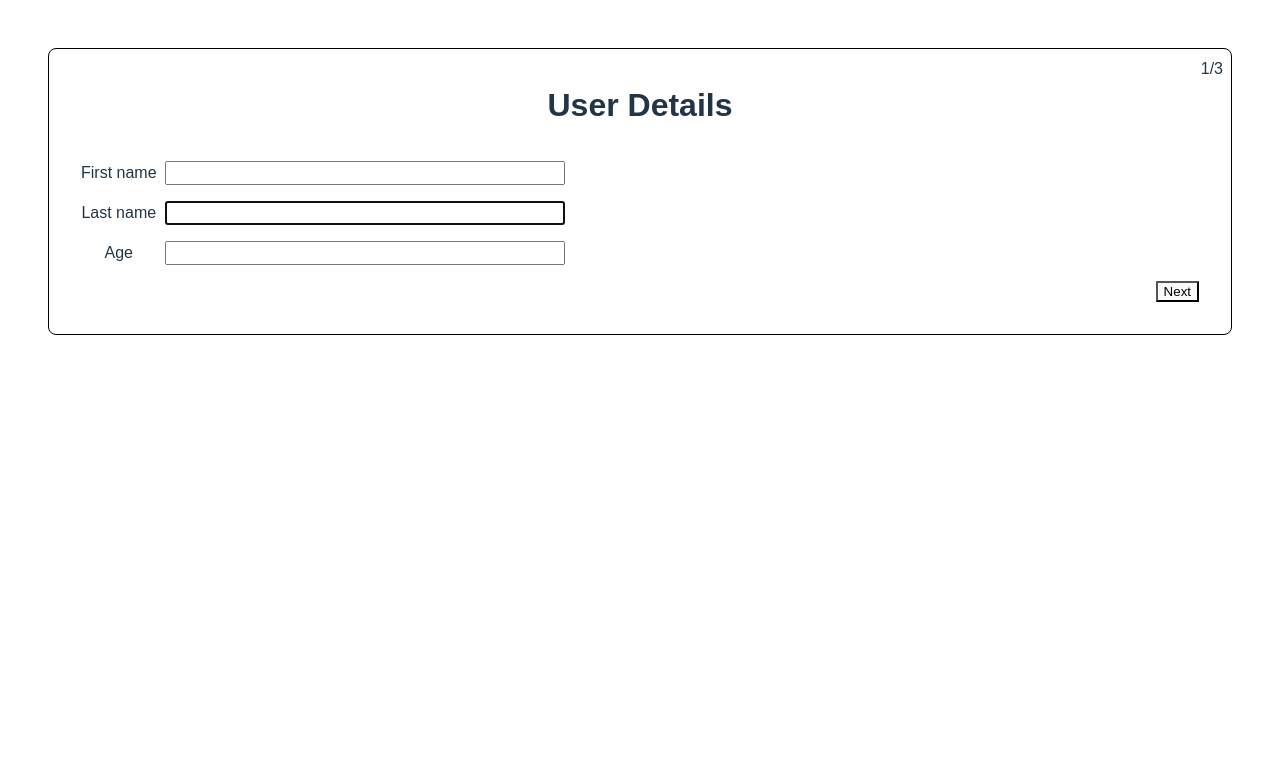
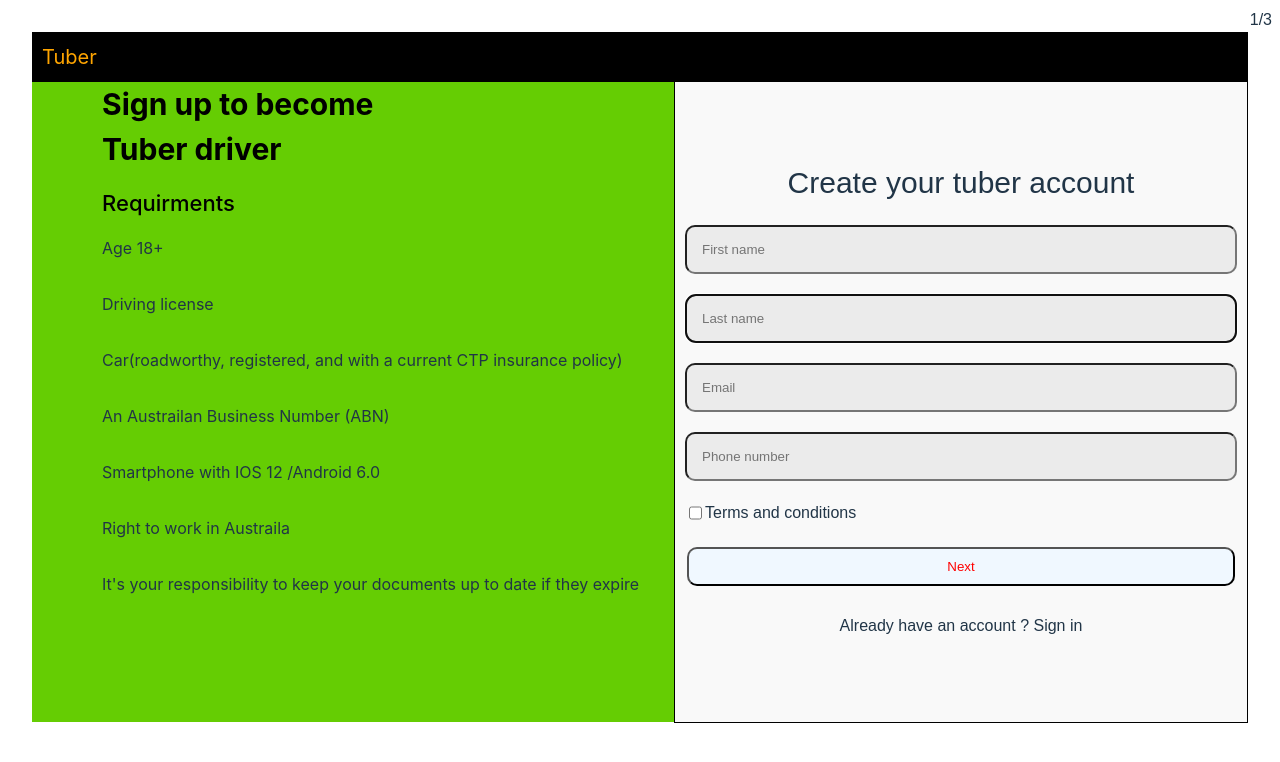
Before and after one commit to mithiladilshan9977/tuber-react, a React (Vite) app: page / in a window 1280 px wide. Shown: the top 762 px of the page. Built offline with nearby package versions, Linux system fonts and the light colour scheme.

Commit message:
created UI 1 phase

```diff
--- a/index.html
+++ b/index.html
@@ -10,4 +10,5 @@
     <div id="root"></div>
     <script type="module" src="/src/main.tsx"></script>
   </body>
+  <!-- npm run dev -->
 </html>
--- a/src/AccountForm.tsx
+++ b/src/AccountForm.tsx
@@ -1,8 +1,8 @@
-import { FormWrapper } from "./FormWrapper";
+
 
 export function AccountForm(){
     return (
-        <FormWrapper title="Account details">
+        < >
 
 
        <label>Email name</label>
@@ -10,6 +10,6 @@ export function AccountForm(){
 
         <label>Password name</label>
         <input  autoFocus required type="text" />
-        </FormWrapper>
+        </>
     )
 }
--- a/src/AddressForm.tsx
+++ b/src/AddressForm.tsx
@@ -1,17 +1,27 @@
-import { FormWrapper } from "./FormWrapper";
 
 export function AddressForm(){
     return (
-        <FormWrapper title="Address">
-        <label>Street name</label>
-        <input  autoFocus required type="text" />
+        < >
 
-        <label>City name</label>
-        <input  autoFocus required type="text" />
+        <input  autoFocus required type="date" placeholder="Date of birth" className="inputfields"/>
 
-        <label>Zip</label>
-        <input  autoFocus required type="text" />
 
-        </FormWrapper>
+        <input  autoFocus required type="text" placeholder="Driver license No" className="inputfields"/>
+
+
+         <select name="" id="" className="inputfields">
+
+            <option value="">City you'll drive in</option>
+            <option value="">Sri lanka</option>
+            <option value="">India</option>
+            <option value="">Sri lanka</option>
+            <option value="">Sri lanka</option>
+         </select>
+          <p>Create password</p>
+         <input type="password" placeholder="Password" className="inputfields"/>
+         <input type="password" placeholder="Confirm password" className="inputfields"/>
+
+
+        </>
     )
 }
--- a/src/App.tsx
+++ b/src/App.tsx
@@ -16,36 +16,129 @@ function App() {
 
 
 
-  return   <div style={{
-    position:"relative",
-    background:"white",
-    border:"1px solid black",
-    padding:"2rem",
-    margin:"1rem",
-    borderRadius:".5rem",
-    fontFamily:"Arial"
-  }}>
-    <form action="">
-      <div style={{
-        position:"absolute",
-        top:".5rem",
-        right:".5rem"
-      }}>
-            {currentStepIndex + 1}/{steps.length}
+  return  (
+    <div className="page-container">
+      <div className="tuberheadingdiv">
+          <span className="nametuber">Tuber</span>
+        </div>
+      <div className="mainholder">
+
+
+        <div className="left-side">
+       <span className='spantags'>Sign up to become</span>
+       <span className='spantags'>Tuber driver</span>
+
+       <span className='requiremntsspan'>Requirments</span>
+    <div className='infoholder'>
+    <p>Age 18+</p>
+        <p>Driving license</p>
+        <p>Car(roadworthy, registered, and with a current CTP insurance policy)</p>
+        <p>An Austrailan Business Number (ABN)</p>
+        <p>Smartphone with IOS 12 /Android 6.0</p>
+        <p>Right to work in Austraila</p>
+        <p>It's your responsibility to keep your documents up to date if they expire</p>
+    </div>
+
       </div>
-      {step}
-      <div style={{
-        marginTop:"1rem",
-        display:"flex",
-        gap:".5rem",
-        justifyContent:"flex-end"
-      }}>
-        {!isFirstStep && <button  type='submit' onClick={back}>Back</button>}
-        <button type='button' onClick={next}>
-           {isLastStep ? "Finish" : "Next"}</button>
+
+        <div className="centered-div">
+          <form action="" className='formholder'>
+            <div
+              style={{
+                position: 'absolute',
+                top: '.5rem',
+                right: '.5rem'
+              }}
+            >
+              {currentStepIndex + 1}/{steps.length}
+            </div>
+            {step}
+            <div className='buttonholder'>
+              {!isFirstStep && <button type="submit" onClick={back}>Back</button>}
+              <button type="button"  className='nextbtn' onClick={next}>
+                {isLastStep ? 'Finish' : 'Next'}
+              </button>
+
+
+            </div>
+            <p>Already have an account ? Sign in</p>
+          </form>
+        </div>
       </div>
-    </form>
-  </div>
+    </div>
+  );
 }
 
 export default App
+
+
+
+
+
+
+
+
+
+
+
+
+
+
+
+
+
+
+
+
+
+
+// import { AccountForm } from './AccountForm'
+// import { AddressForm } from './AddressForm'
+// import './App.css'
+// import { UserForm } from './UserForm'
+// import { useMultistepForm } from './useMultistepForm'
+
+// function App() {
+
+//  const {steps,currentStepIndex,step,isFirstStep,back,next,isLastStep}=useMultistepForm( [
+
+//   <UserForm/> , <AddressForm/> ,<AccountForm/>
+
+// ])
+
+
+
+//   return   <div className="page-container">
+
+
+//     <div className='tuberheadingdiv'>
+//       <span className='nametuber'>Tuber</span>
+
+//       </div> <div className="centered-div">
+//     <form action="">
+//       <div style={{
+//         position:"absolute",
+//         top:".5rem",
+
+//         right:".5rem"
+//       }}>
+//             {currentStepIndex + 1}/{steps.length}
+//       </div>
+//       {step}
+//       <div style={{
+//         marginTop:"1rem",
+//         display:"flex",
+
+//         gap:".5rem",
+//         justifyContent:"flex-end"
+//       }}>
+//         {!isFirstStep && <button  type='submit' onClick={back}>Back</button>}
+//         <button type='button' onClick={next}>
+//            {isLastStep ? "Finish" : "Next"}</button>
+//       </div>
+//     </form>
+//   </div>
+//   </div>
+// }
+
+// export default App
--- a/src/FormWrapper.tsx
+++ b/src/FormWrapper.tsx
@@ -9,8 +9,25 @@ export function FormWrapper({title,children}:
 
         return (
             <>
-            <h1 style={{textAlign:"center", margin:0,marginBottom:"2rem"}}>{title}</h1>
-            <div style={{display:"grid",gap:"1rem .5rem" , justifyContent:"flex-start",gridTemplateColumns:"auto minmax(auto,400px)"}}>{children}</div>
+            <h1 >{title}</h1>
+            <div  >{children}</div>
             </>
         )
     }
+
+//     import { ReactNode } from "react"
+
+// type FormWrapperPops ={
+//     title:string
+//     children:ReactNode
+// }
+// export function FormWrapper({title,children}:
+//     FormWrapperPops){
+
+//         return (
+//             <>
+//             <h1 style={{textAlign:"center", margin:0,marginBottom:"2rem"}}>{title}</h1>
+//             <div style={{display:"grid",gap:"1rem .5rem" , justifyContent:"flex-start",gridTemplateColumns:"auto minmax(auto,400px)"}}>{children}</div>
+//             </>
+//         )
+//     }
--- a/src/UserForm.tsx
+++ b/src/UserForm.tsx
@@ -1,16 +1,40 @@
-import { FormWrapper } from "./FormWrapper";
 
 export function UserForm(){
     return (
-        <FormWrapper title="User Details">
-        <label>First name</label>
-        <input  autoFocus required type="text" />
+        < >
+         <span className="createaccounttitle">Create your tuber account</span>
+        <input  autoFocus required type="text" placeholder="First name" className="inputfields"/>
 
-        <label>Last name</label>
-        <input  autoFocus required type="text" />
 
-        <label>Age</label>
-        <input   min={1} required type="number" />
-        </FormWrapper>
+        <input  autoFocus required type="text" placeholder="Last name"  className="inputfields"/>
+
+
+        <input    required type="number" placeholder="Email" className="inputfields"/>
+
+        <input    required type="number" placeholder="Phone number" className="inputfields"/>
+           <div className="checkboxholder">
+           <input type="checkbox" name="" id="" className="checkbox" /> Terms and conditions
+           </div>
+
+
+        </>
    )
 }
+
+
+// import { FormWrapper } from "./FormWrapper";
+
+// export function UserForm(){
+//     return (
+//         <FormWrapper title="User Details">
+//         <label>First name</label>
+//         <input  autoFocus required type="text" />
+
+//         <label>Last name</label>
+//         <input  autoFocus required type="text" />
+
+//         <label>Age</label>
+//         <input   min={1} required type="number" />
+//         </FormWrapper>
+//    )
+// }
--- a/src/index.css
+++ b/src/index.css
@@ -22,6 +22,129 @@ body {
   min-height: 100vh;
 }
 
+/* App.css */
+
+.page-container {
+
+  height: 100vh; /* Set the height of the container to the full viewport height */
+}
+
+.centered-div {
+  background: red;
+  border: 1px solid black;
+
+  width: 50%;
+  height: 100%;
+
+
+  font-family: Arial;
+}
+.tuberheadingdiv{
+  position: relative;
+  display: flex;
+  justify-content: flex-start;
+  width: 100%;
+  background-color: black;
+}
+.nametuber{
+  color: orange;
+  font-size: 20px;
+  margin: 10px;
+}
+
+
+ .mainholder{
+  background-color: aqua;
+  display: flex;
+  justify-content: center;
+  align-items: center;
+  height: 80vh;
+  flex-direction: row;
+
+ }
+ .left-side{
+
+  width: 50%;
+  height: 100%;
+  background-color: rgb(101, 205, 3);
+  display: flex;
+ padding-left: 70px;
+
+  flex-direction: column;
+   align-items: flex-start;
+ }
+
+ .spantags{
+  color: black;
+  font-size: 30px;
+  font-weight: bold;
+ }
+ .requiremntsspan{
+  color: black;
+  font-size: 22px;
+  font-weight: 500;
+  margin-top: 15px;
+ }
+.formholder{
+  width: 100%;
+height: 100%;
+display: flex;
+ justify-content: center;
+flex-direction: column;
+  background-color: #f9f9f9;
+}
+.infoholder{
+  display: flex;
+
+  align-items: flex-start;
+  flex-direction: column;
+}
+.inputfields{
+
+  border: 1xp solid rgba(0, 0, 0, 0.127);
+  border-radius: 10px;
+  margin: 10px;
+  padding: 15px;
+  background-color: #24242410;
+
+}
+.createaccounttitle{
+  font-size: 30px;
+  margin: 10px;
+
+  display: inline;
+}
+.checkboxholder{
+
+  width: 100%;
+  padding: 10px;
+  display: flex;
+  justify-content: flex-start;
+}
+.checkbox{
+  cursor: pointer;
+}
+.buttonholder{
+  width: 100%;
+
+  display: flex;
+  flex-direction: row;
+
+  justify-content: center;
+  align-items: center;
+}
+.nextbtn{
+  width: 100%;
+  color: red;
+  border-radius: 10px;
+  cursor: pointer;
+  padding: 10px;
+   margin: 12px;
+  display: block;
+  background-color: aliceblue;
+}
+
+
 
 
 
```
